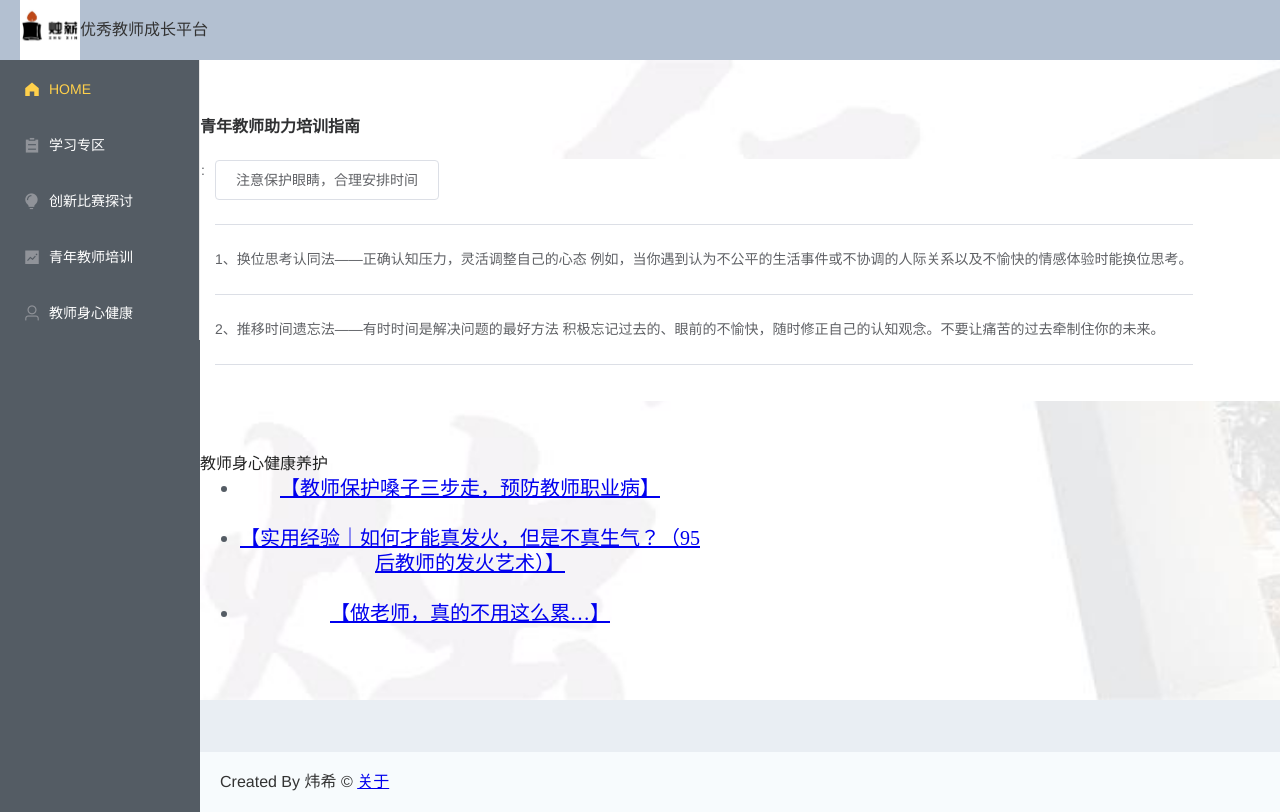
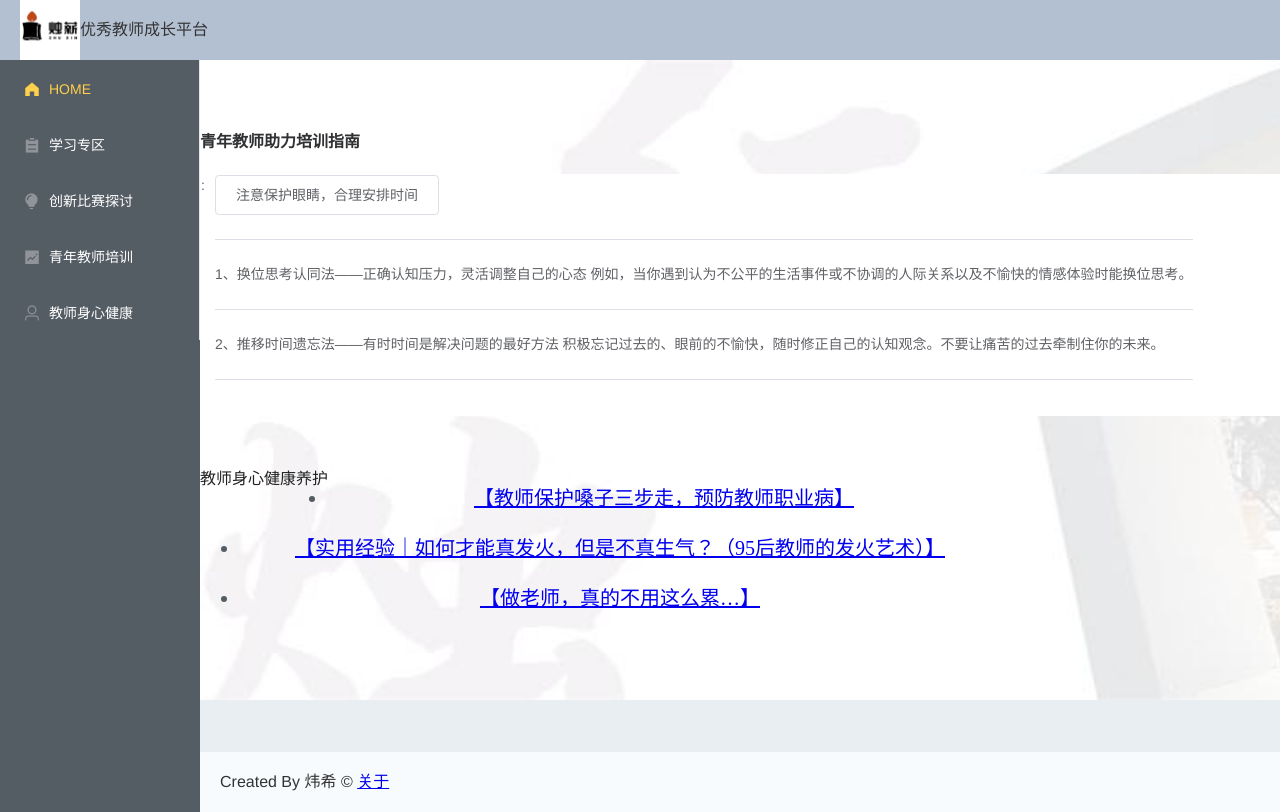
Before and after one commit to Pinoeer-kingxi/teacherdemo, a Vue app: page /#/PAMH in a window 1280 px wide. Built offline with nearby package versions, Linux system fonts and the light colour scheme.

Commit message:
PAMH.vue字号、标题颜色修改

```diff
--- a/src/views/PAMH.vue
+++ b/src/views/PAMH.vue
@@ -33,7 +33,6 @@
             <br>
             <li><a href=" https://www.bilibili.com/video/BV1dV4y1576U/" class="left" target="_blank">【做老师，真的不用这么累…】</a>
             </li>
-
           </ul>
         </div>
       </div>
@@ -60,7 +59,7 @@
 
 .box{
   float:left;
-  width:25em;
+  width:40em;
   font-size:15pt;
   color: #545c64;
   font-family:仿宋;
```
